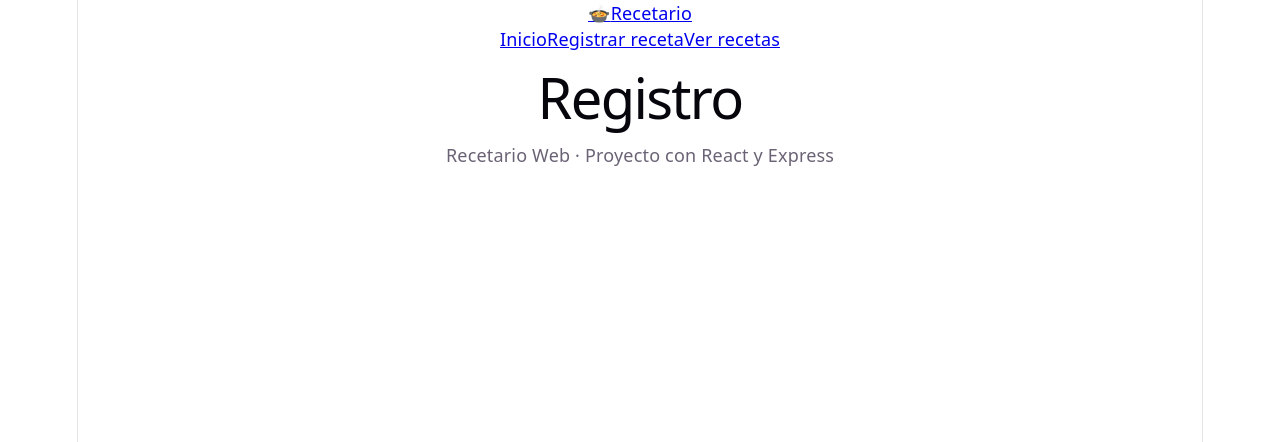
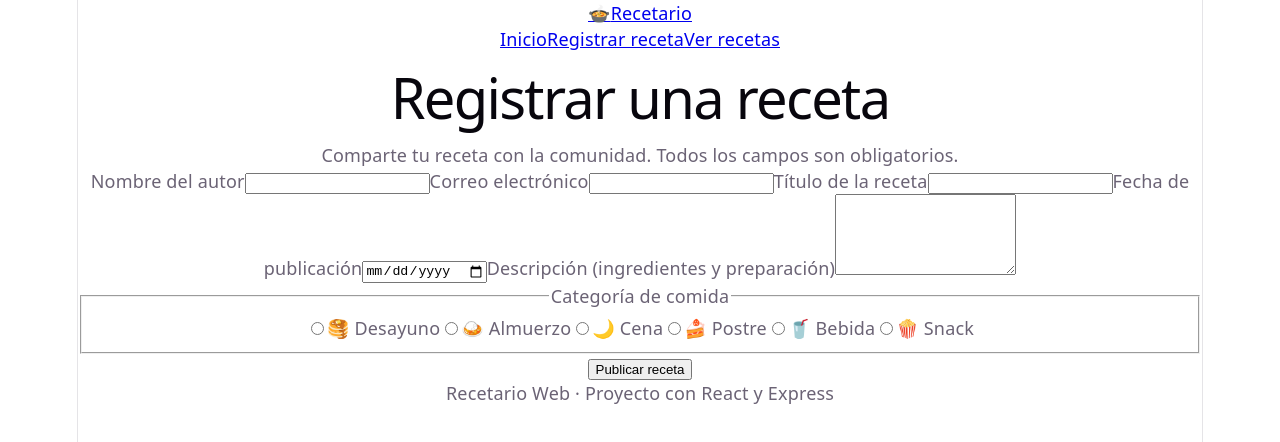
Before and after one commit to domenica-arpi/recetario-web, a React app in the folder frontend/: page /registro in a window 1280 px wide. Shown: the top 442 px of the page. Built offline with nearby package versions, Linux system fonts and the light colour scheme; the HTML template or start-up script is replaced by a standard one.

Commit message:
feat(frontend): formulario controlado con estado de React

```diff
--- /dev/null
+++ b/frontend/src/components/FormularioReceta.jsx
@@ -0,0 +1,57 @@
+import { useState } from "react";
+import { CATEGORIAS } from "../utils/categorias";
+
+function formularioVacio() {
+  return { nombre: "", email: "", titulo: "", descripcion: "", fecha: "", categoria: "" };
+}
+
+export default function FormularioReceta() {
+  const [datos, setDatos] = useState(formularioVacio);
+
+  function manejarCambio(e) {
+    const { name, value } = e.target;
+    setDatos((anteriores) => ({ ...anteriores, [name]: value }));
+  }
+
+  function manejarEnvio(e) {
+    e.preventDefault();
+    console.log("Datos del formulario:", datos);
+  }
+
+  return (
+    <form className="formulario" onSubmit={manejarEnvio} noValidate>
+      <label htmlFor="nombre">Nombre del autor</label>
+      <input id="nombre" name="nombre" value={datos.nombre} onChange={manejarCambio} />
+
+      <label htmlFor="email">Correo electrónico</label>
+      <input id="email" name="email" type="email" value={datos.email} onChange={manejarCambio} />
+
+      <label htmlFor="titulo">Título de la receta</label>
+      <input id="titulo" name="titulo" value={datos.titulo} onChange={manejarCambio} />
+
+      <label htmlFor="fecha">Fecha de publicación</label>
+      <input id="fecha" name="fecha" type="date" value={datos.fecha} onChange={manejarCambio} />
+
+      <label htmlFor="descripcion">Descripción (ingredientes y preparación)</label>
+      <textarea id="descripcion" name="descripcion" rows="5" value={datos.descripcion} onChange={manejarCambio} />
+
+      <fieldset id="categoria">
+        <legend>Categoría de comida</legend>
+        {CATEGORIAS.map((c) => (
+          <label key={c.nombre}>
+            <input
+              type="radio"
+              name="categoria"
+              value={c.nombre}
+              checked={datos.categoria === c.nombre}
+              onChange={manejarCambio}
+            />
+            {c.emoji} {c.nombre}
+          </label>
+        ))}
+      </fieldset>
+
+      <button type="submit">Publicar receta</button>
+    </form>
+  );
+}
--- a/frontend/src/pages/Registro.jsx
+++ b/frontend/src/pages/Registro.jsx
@@ -1,3 +1,11 @@
-export default function Registr() {
-    return <h1>Registro</h1>
+import FormularioReceta from "../components/FormularioReceta";
+
+export default function Registro() {
+  return (
+    <section>
+      <h1>Registrar una receta</h1>
+      <p>Comparte tu receta con la comunidad. Todos los campos son obligatorios.</p>
+      <FormularioReceta />
+    </section>
+  );
 }
```
